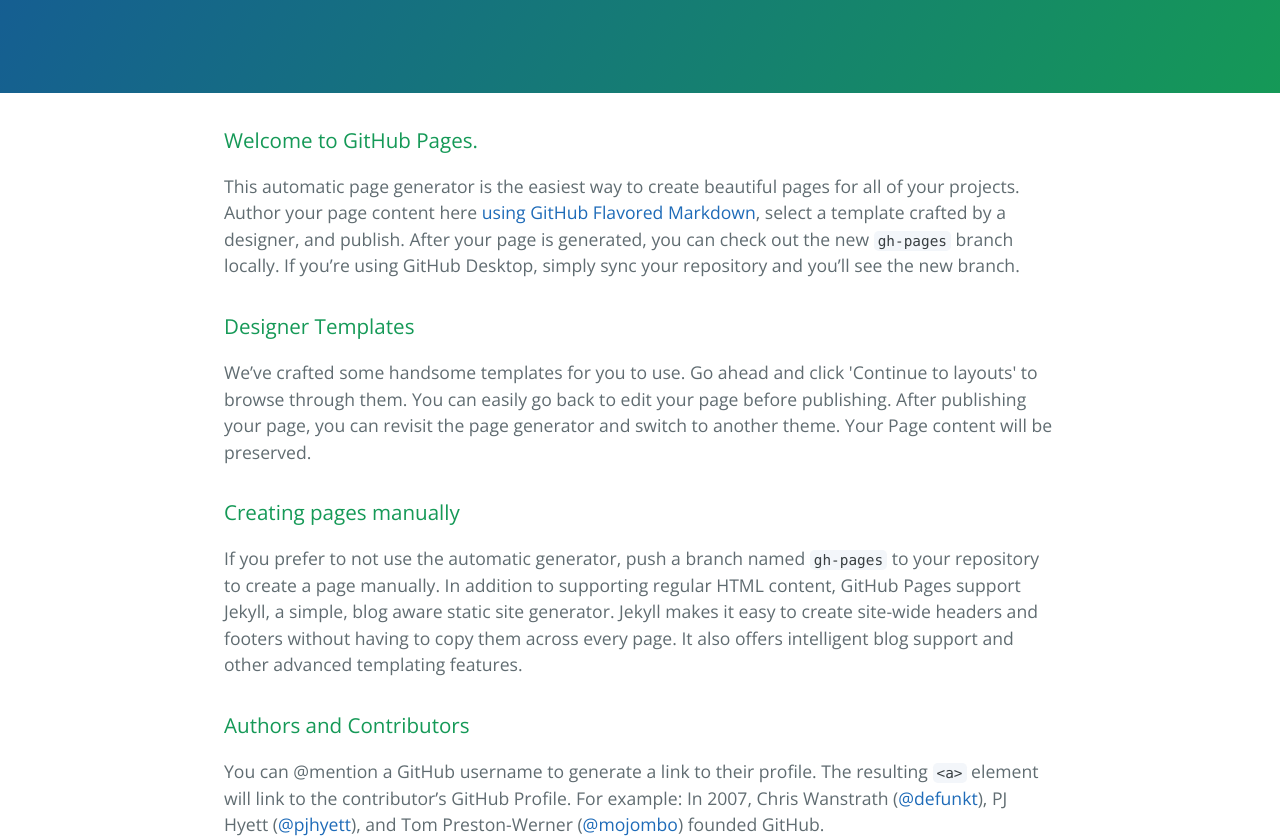
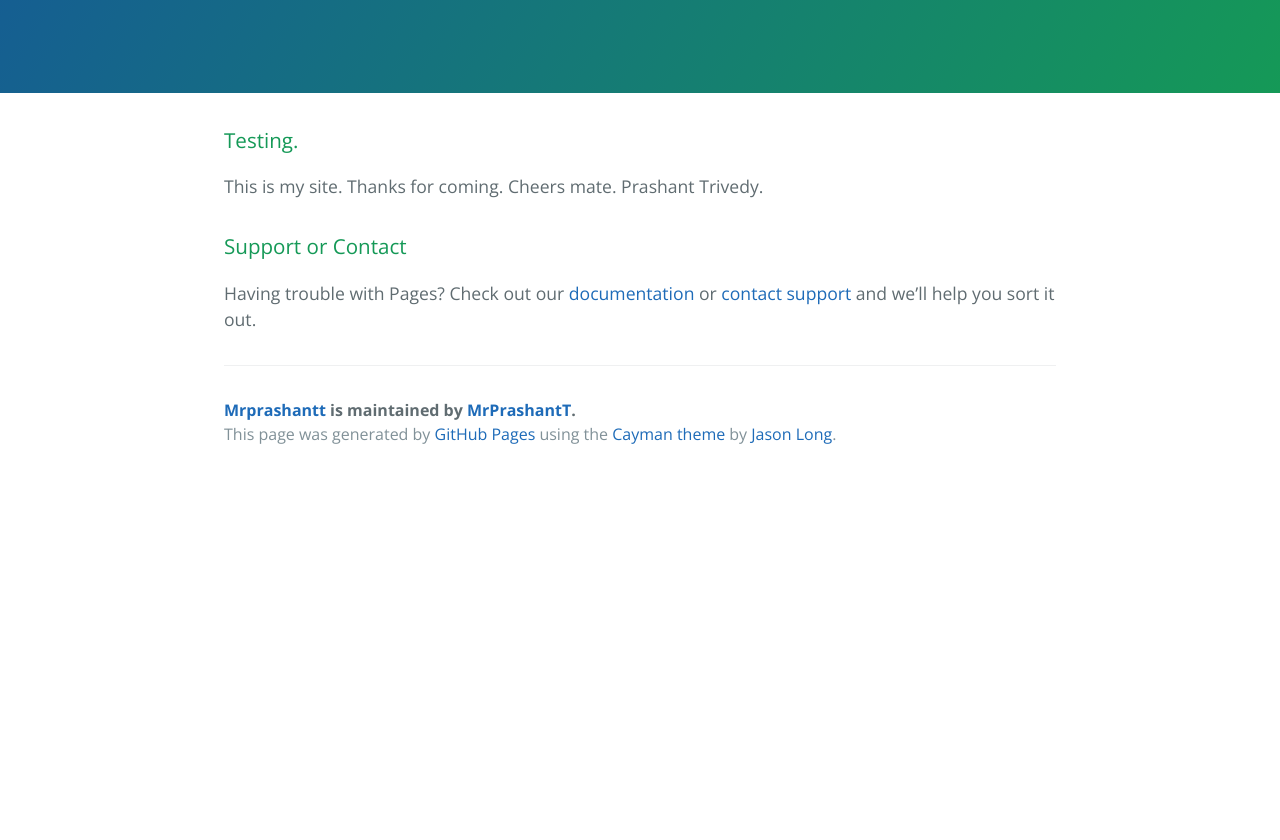
Before and after one commit to MrPrashantT/MrPrashantT, a plain HTML site: page index.html in a window 1280 px wide. Shown: the part 290-1130 px from the top of the page. After the commit the page ends 800 px from the top, so only its background shows below. Drawn offline with nearby package versions, Linux system fonts and the light colour scheme.

```diff
--- a/index.html
+++ b/index.html
@@ -20,24 +20,9 @@
 
     <section class="main-content">
       <h3>
-<a id="welcome-to-github-pages" class="anchor" href="#welcome-to-github-pages" aria-hidden="true"><span aria-hidden="true" class="octicon octicon-link"></span></a>Welcome to GitHub Pages.</h3>
+<a id="testing" class="anchor" href="#testing" aria-hidden="true"><span aria-hidden="true" class="octicon octicon-link"></span></a>Testing.</h3>
 
-<p>This automatic page generator is the easiest way to create beautiful pages for all of your projects. Author your page content here <a href="https://guides.github.com/features/mastering-markdown/">using GitHub Flavored Markdown</a>, select a template crafted by a designer, and publish. After your page is generated, you can check out the new <code>gh-pages</code> branch locally. If you’re using GitHub Desktop, simply sync your repository and you’ll see the new branch.</p>
-
-<h3>
-<a id="designer-templates" class="anchor" href="#designer-templates" aria-hidden="true"><span aria-hidden="true" class="octicon octicon-link"></span></a>Designer Templates</h3>
-
-<p>We’ve crafted some handsome templates for you to use. Go ahead and click 'Continue to layouts' to browse through them. You can easily go back to edit your page before publishing. After publishing your page, you can revisit the page generator and switch to another theme. Your Page content will be preserved.</p>
-
-<h3>
-<a id="creating-pages-manually" class="anchor" href="#creating-pages-manually" aria-hidden="true"><span aria-hidden="true" class="octicon octicon-link"></span></a>Creating pages manually</h3>
-
-<p>If you prefer to not use the automatic generator, push a branch named <code>gh-pages</code> to your repository to create a page manually. In addition to supporting regular HTML content, GitHub Pages support Jekyll, a simple, blog aware static site generator. Jekyll makes it easy to create site-wide headers and footers without having to copy them across every page. It also offers intelligent blog support and other advanced templating features.</p>
-
-<h3>
-<a id="authors-and-contributors" class="anchor" href="#authors-and-contributors" aria-hidden="true"><span aria-hidden="true" class="octicon octicon-link"></span></a>Authors and Contributors</h3>
-
-<p>You can @mention a GitHub username to generate a link to their profile. The resulting <code>&lt;a&gt;</code> element will link to the contributor’s GitHub Profile. For example: In 2007, Chris Wanstrath (<a href="https://github.com/defunkt" class="user-mention">@defunkt</a>), PJ Hyett (<a href="https://github.com/pjhyett" class="user-mention">@pjhyett</a>), and Tom Preston-Werner (<a href="https://github.com/mojombo" class="user-mention">@mojombo</a>) founded GitHub.</p>
+<p>This is my site. Thanks for coming. Cheers mate. Prashant Trivedy.</p>
 
 <h3>
 <a id="support-or-contact" class="anchor" href="#support-or-contact" aria-hidden="true"><span aria-hidden="true" class="octicon octicon-link"></span></a>Support or Contact</h3>
```
Also changed, not shown: params.json (+1 -1 lines).
